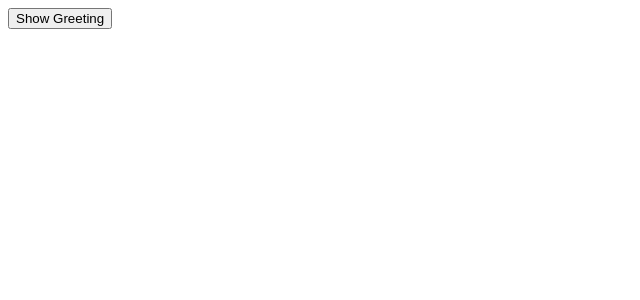
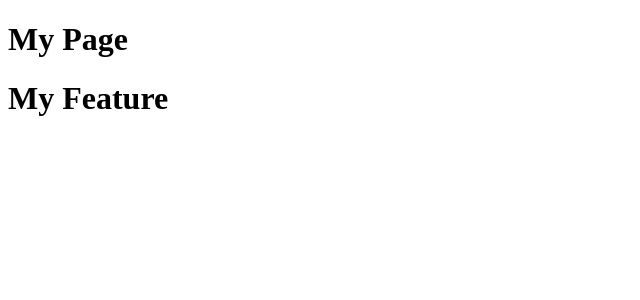
Before and after one commit to TeodorStevanovic/React_Lazy, a React (Vite) app: page / in a window 1280 px wide. Shown: the top 300 px of the page, without its empty margins (0-640 px from the left). Built offline with nearby package versions, Linux system fonts and the light colour scheme.

Commit message:
Add lazy-loaded feature component with Suspense wrapper

```diff
--- a/src/App.jsx
+++ b/src/App.jsx
@@ -1,18 +1,11 @@
-import React, { useState, useEffect } from "react";
+import React, { Suspense } from "react";
+import MyPage from "./MyPage";
 
 function App() {
-  const [Greeting, setGreeting] = useState(() => () => null);
-  const showGreeting = () => {
-    import("./Greeting").then((module) => {
-      setGreeting(() => module.default);
-    });
-  };
-
   return (
-    <>
-      <button onClick={showGreeting}>Show Greeting</button>
-      <Greeting />
-    </>
+    <Suspense fallback={"loading..."}>
+      <MyPage />
+    </Suspense>
   );
 }
 
--- a/src/Greeting.jsx
+++ /dev/null
@@ -1,7 +0,0 @@
-import React from "react";
-
-const Greeting = () => {
-  return <p>Hello, Welcome</p>;
-};
-
-export default Greeting;
--- /dev/null
+++ b/src/MyFeature.jsx
@@ -0,0 +1,7 @@
+import React from "react";
+
+const MyFeature = () => {
+    return <h1>My Feature</h1>
+};
+
+export default MyFeature;
--- /dev/null
+++ b/src/MyPage.jsx
@@ -0,0 +1,14 @@
+import React, { lazy } from "react";
+
+const MyFeature = lazy(() => import("./MyFeature"));
+
+const MyPage = () => {
+  return (
+    <>
+      <h1>My Page</h1>
+      <MyFeature />
+    </>
+  );
+};
+
+export default MyPage;
```
